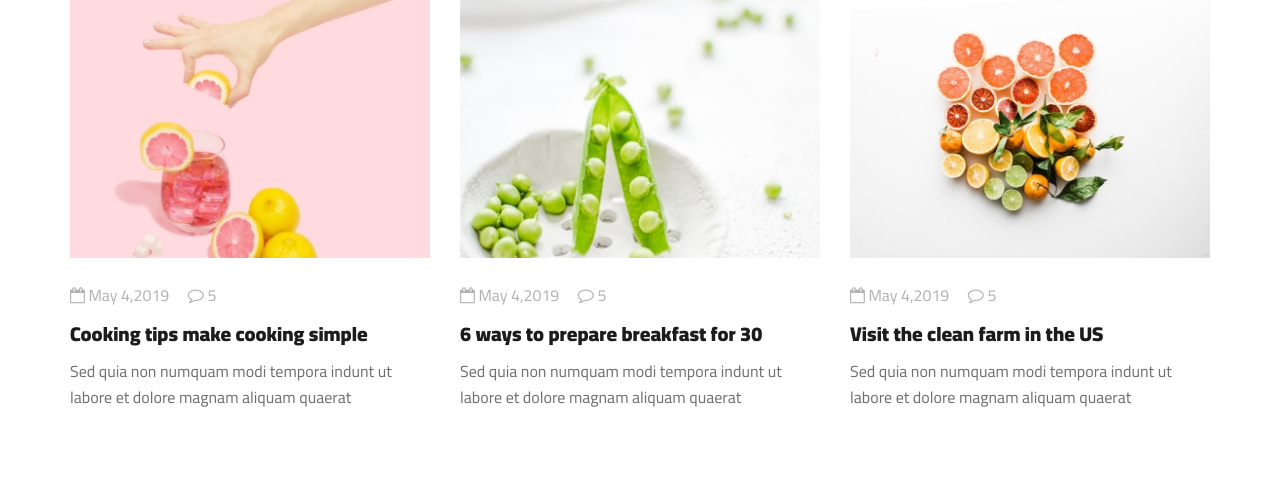
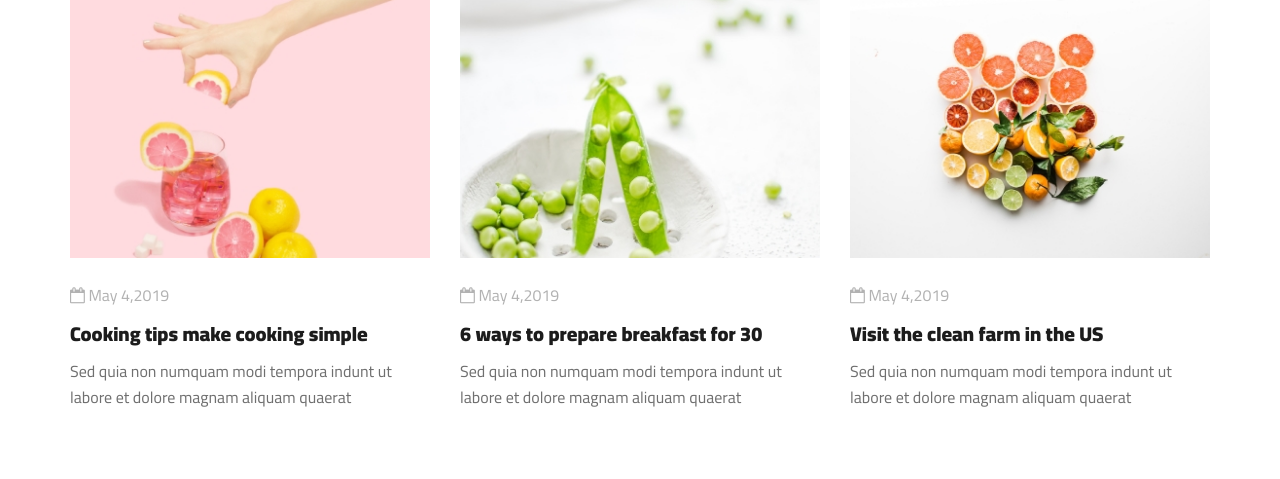
Before and after one commit to unseen084/ogani-ecommerce-project, a Django app: page / in a window 1280 px wide. Shown: the part 2991-3470 px from the top of the page. Run offline with Django 4.2, Linux system fonts and the light colour scheme; some libraries are stand-ins or nearby versions.

Commit message:
comment section deleted from blogs as no frontend support provided

```diff
--- a/app/templates/app/index.html
+++ b/app/templates/app/index.html
@@ -655,7 +655,6 @@
                         <div class="blog__item__text">
                             <ul>
                                 <li><i class="fa fa-calendar-o"></i> May 4,2019</li>
-                                <li><i class="fa fa-comment-o"></i> 5</li>
                             </ul>
                             <h5><a href="#">Cooking tips make cooking simple</a></h5>
                             <p>Sed quia non numquam modi tempora indunt ut labore et dolore magnam aliquam quaerat </p>
@@ -670,7 +669,6 @@
                         <div class="blog__item__text">
                             <ul>
                                 <li><i class="fa fa-calendar-o"></i> May 4,2019</li>
-                                <li><i class="fa fa-comment-o"></i> 5</li>
                             </ul>
                             <h5><a href="#">6 ways to prepare breakfast for 30</a></h5>
                             <p>Sed quia non numquam modi tempora indunt ut labore et dolore magnam aliquam quaerat </p>
@@ -685,7 +683,6 @@
                         <div class="blog__item__text">
                             <ul>
                                 <li><i class="fa fa-calendar-o"></i> May 4,2019</li>
-                                <li><i class="fa fa-comment-o"></i> 5</li>
                             </ul>
                             <h5><a href="#">Visit the clean farm in the US</a></h5>
                             <p>Sed quia non numquam modi tempora indunt ut labore et dolore magnam aliquam quaerat </p>
```
